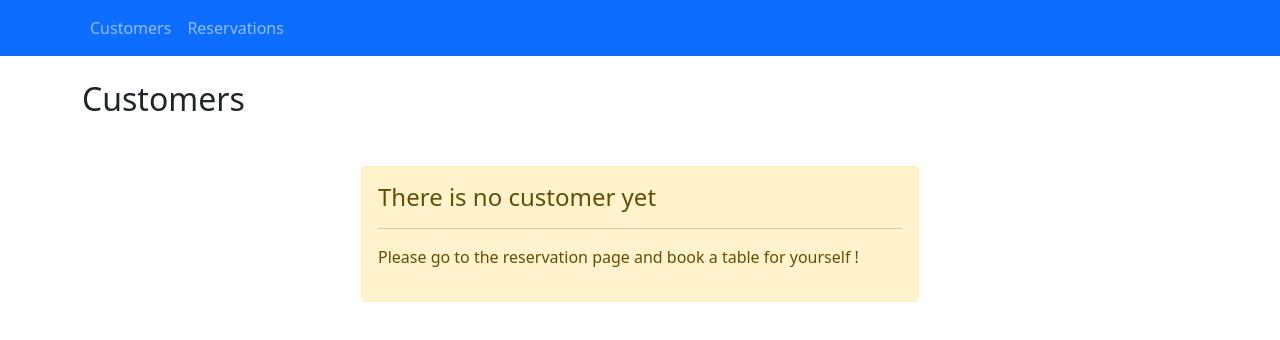
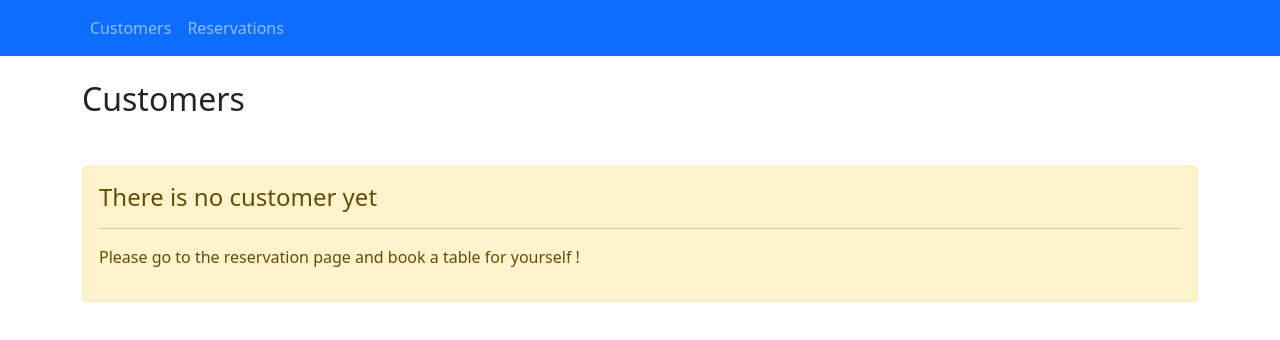
Before and after one commit to SamanKeighobadi/restaurant, a React (Create React App) app: page /customers in a window 1280 px wide. Shown: the top 340 px of the page. Built offline with nearby package versions, Linux system fonts and the light colour scheme.

Commit message:
style: change alert width

```diff
--- a/src/components/customers/Customers.jsx
+++ b/src/components/customers/Customers.jsx
@@ -19,7 +19,7 @@ const Customers = () => {
             />
           </div>
         )):(
-          <Alert variant="warning" className="mt-5 w-50 mx-auto">
+          <Alert variant="warning" className="mt-5">
             <Alert.Heading>
             There is no customer yet
             </Alert.Heading>
--- a/src/components/reservations/Reservations.jsx
+++ b/src/components/reservations/Reservations.jsx
@@ -19,7 +19,7 @@ const Reservations = () => {
   };
 
   return (
-    <Container>
+    <Container className="mt-4">
       <Form onSubmit={(e) => onSubmit(e)}>
         <Form.Label>Reservation name</Form.Label>
         <InputGroup>
@@ -44,7 +44,7 @@ const Reservations = () => {
           <Reservation name={reservation} id={index} />
         </div>
       )):(
-        <Alert variant="warning" className="mt-5 w-50 mx-auto">
+        <Alert variant="warning" className="mt-5 ">
             <Alert.Heading>
             No reservation made at this time
             </Alert.Heading>
```
